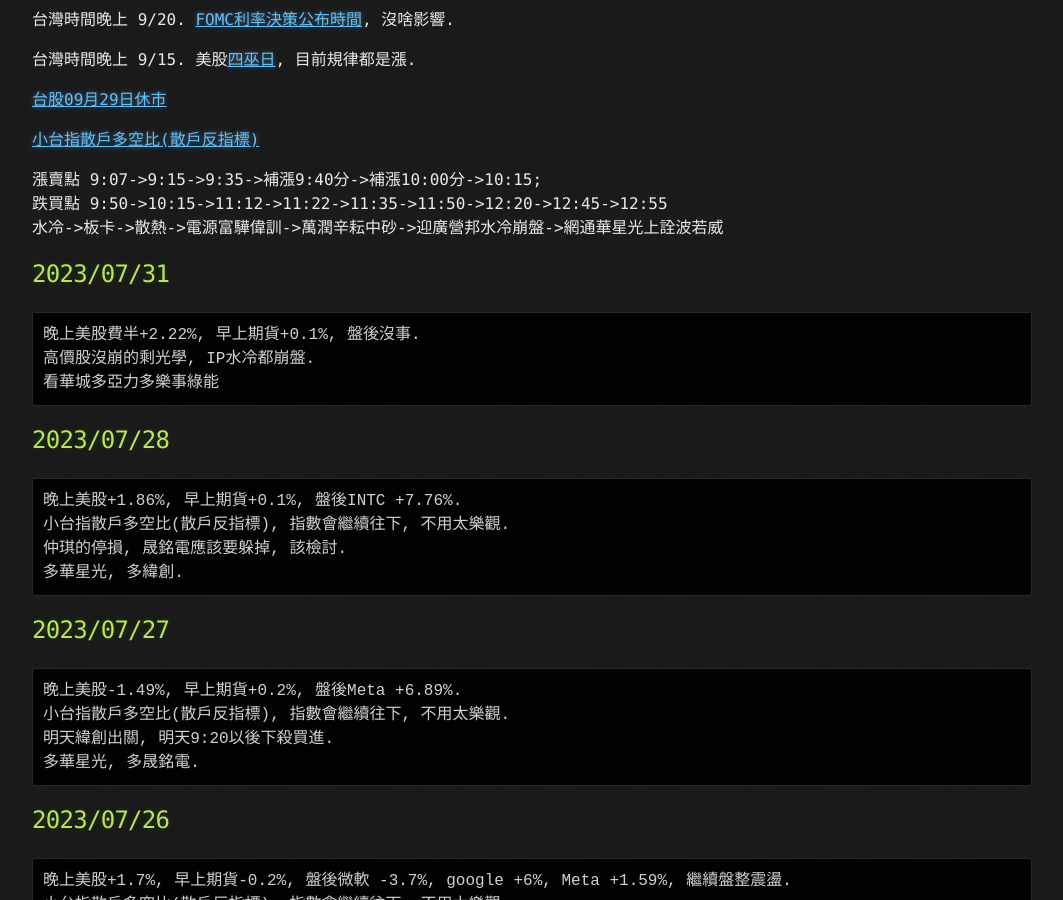
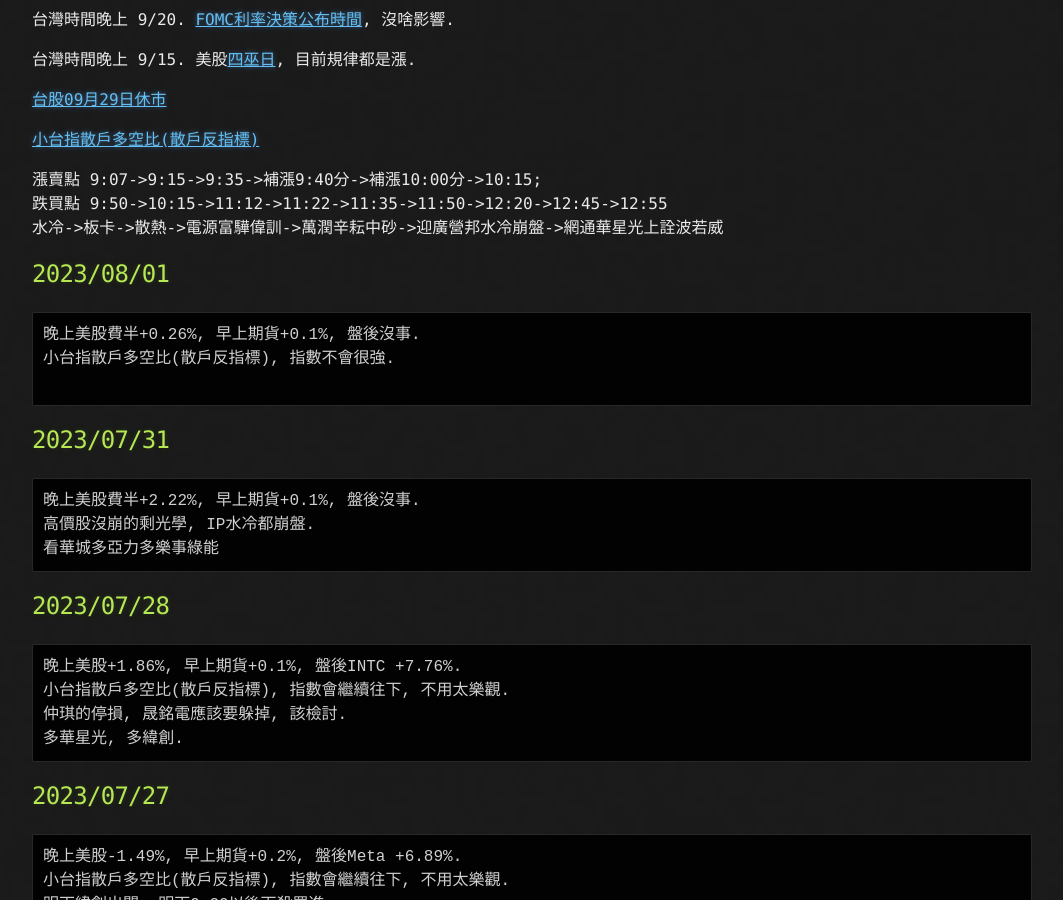
Before and after one commit to lepg5487/Stock_God, a Jekyll site: the page built from index.md, in a window 1280 px wide and 900 px high, scrolled down 370 px. Shown: the whole window, without its empty margins (108-1171 px from the left). Built offline with Jekyll 4.4.1, drawn with Linux system fonts in a browser that asks for light colours; our own code applies the rules of GitHub Pages for plain Markdown files.

Commit message:
Update index.md

````diff
--- a/index.md
+++ b/index.md
@@ -19,6 +19,13 @@
 漲賣點 9:07->9:15->9:35->補漲9:40分->補漲10:00分->10:15;
 跌買點 9:50->10:15->11:12->11:22->11:35->11:50->12:20->12:45->12:55
 水冷->板卡->散熱->電源富驊偉訓->萬潤辛耘中砂->迎廣營邦水冷崩盤->網通華星光上詮波若威
+
+## 2023/08/01
+```
+晚上美股費半+0.26%, 早上期貨+0.1%, 盤後沒事.
+小台指散戶多空比(散戶反指標), 指數不會很強.
+
+```
 
 ## 2023/07/31
 ```
````
